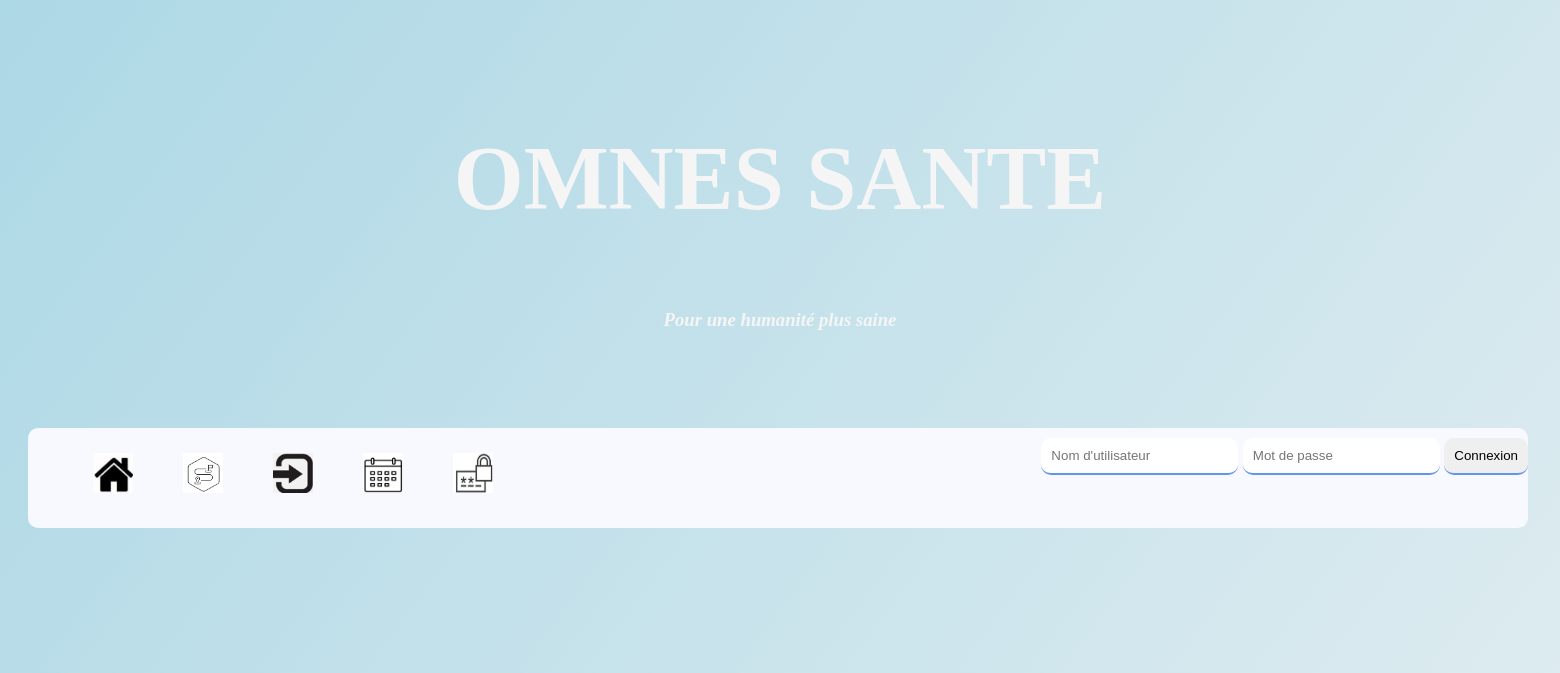
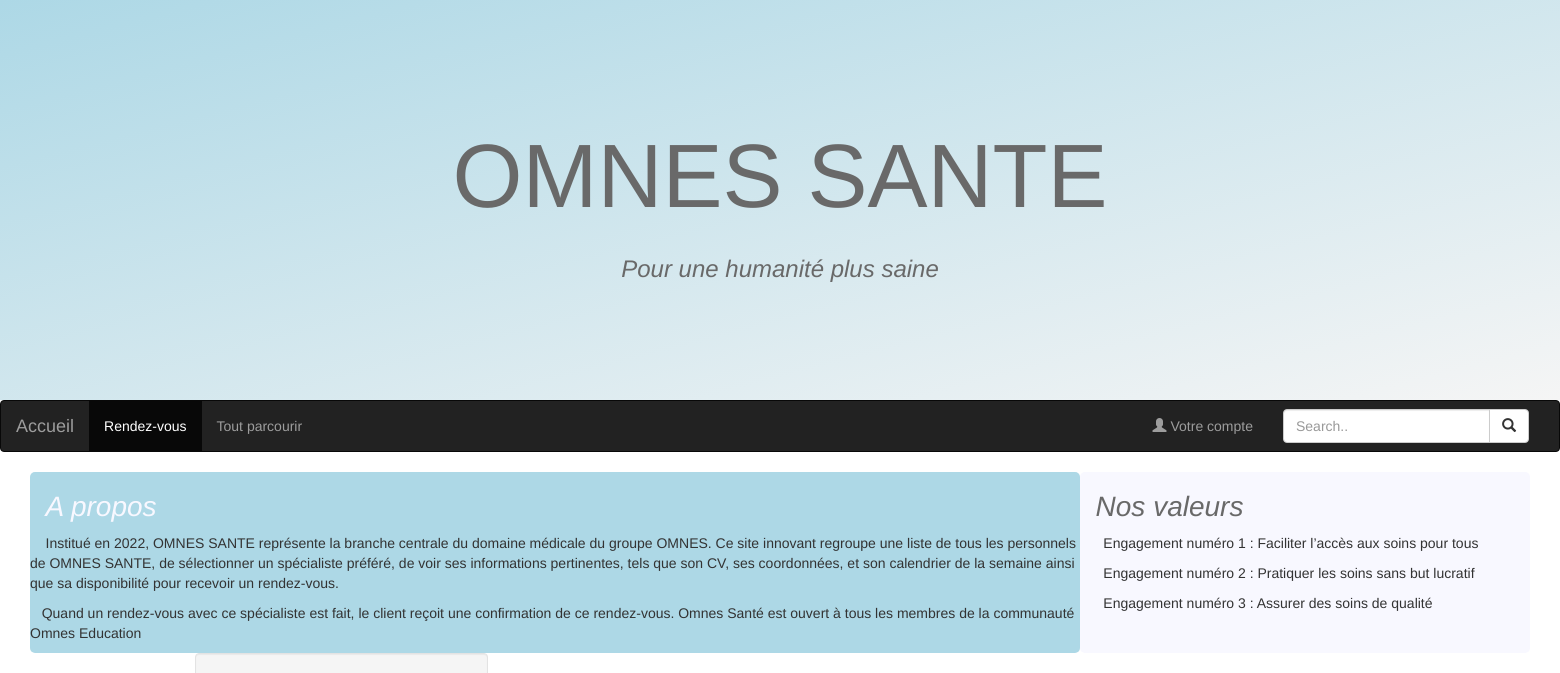
Before and after one commit to Usagizzz/Projet-Webdynamique, a PHP site: page /Accueil.php in a window 1560 px wide. Shown: the top 673 px of the page. Run offline with PHP 8.4, Linux system fonts and the light colour scheme.

Commit message:
Update Accueil.php

```diff
--- a/Accueil.php
+++ b/Accueil.php
@@ -2,75 +2,130 @@
 <html>
 <head>
   <title>Accueil</title>
-             <link rel="stylesheet" type="text/css" href="accueilcss.css">
-             <link rel="stylesheet" type="text/css" href="testchatcss.css">
-             <meta charset="utf-8" />
+  <meta charset="utf-8">
+  <meta name="viewport" content="width=device-width, initial-scale=1">
+  <link rel="stylesheet" href="https://maxcdn.bootstrapcdn.com/bootstrap/3.4.1/css/bootstrap.min.css">
+  <script src="https://ajax.googleapis.com/ajax/libs/jquery/3.6.0/jquery.min.js"></script>
+  <script src="https://maxcdn.bootstrapcdn.com/bootstrap/3.4.1/js/bootstrap.min.js"></script>
+  <style>
 
+   #apropos .contient{
+    padding: 70 px 10px;
+    max-width: 1500px;
+    margin: 0 auto;
+    display: flex;
+    flex-direction: row;
+}
+    #apropos .contient .gauche{
+        width: 70%;
+        background-color: lightblue;
+         border-radius: 5px;
+    }
+    #apropos .contient .gauche h3{
+        font-size: 2em;
+        color: ghostwhite;
+    }
+    #apropos .contient .droite{
+        width: 30%;
+        background-color: ghostwhite;
+         border-radius: 5px;
+
+    }
+    #apropos .contient .droite h3{
+        font-size: 2em;
+        color: dimgray;
+}
+.gestionrdv ul li{
+
+    list-style: none;
+    display: inline-block;
+    padding: 25px;
+     float: left;
+}
+.gestionrdv ul li h3{
+    color: black;
+}
+.gestionrdv ul li button{
+    border-radius: 15px;
+    border: none;
+}
+.gestionrdv ul li img{
+    border-radius: 15px;
+    border: none;
+}
+
+.gestionrdv ul li:hover{
+    transform: translateX(25px);
+}
+    iframe{
+      height: 100%;
+      width: 100%;
+    }
+
+    footer {
+      background-color: #555;
+      color: white;
+      padding: 15px;
+    }
+    header{
+    color: dimgray;
+    height: 50vh;
+    display: flex;
+    flex-direction: column;
+    justify-content: center;
+    align-items: center;
+    background:linear-gradient(to left top, whitesmoke, lightblue);
+
+}
+header h1{
+    font-size: 90px;
+}
+  </style>
 </head>
 <body>
-
-      <div class="wrapper">
-
    <header>
         <h1>OMNES SANTE</h1>
         <h3><em>Pour une humanité plus saine</em></h3>
       </header>
 
-        <div id="nav" class="navigation">
-            <ul>
-                <li> <a href="accueil.html">
-                    <span class="icone">
-                <img src="home.png" alt="Home" height="40" width="40"> </span>
-                 <span class="txt">Accueil </span>  </a>         </li>
-
-                 <li> <a href="specialiste.html">
-                    <span class="icone">
-                <img src="parcourir.png" alt="parcourir" height="40" width="40"> </span>
-                 <span class="txt">Tout parcourir </span>  </a>         </li>
-
-                   <li> <a href="login.html">
-                    <span class="icone">
-                <img src="authen.png" alt="Authentification" height="40" width="40">   </span>
-                <span class="txt">Recherche </span>  </a></li>
-
-                  <li> <a href="login.html">
-                    <span class="icone">
-                <img src="calendar.png" alt="Authentification" height="40" width="40">   </span>
-                <span class="txt">Rendez-vous </span>  </a></li>
-
-                  <li> <a href="login.html">
-                    <span class="icone">
-                <img src="motde.png" alt="Authentification" height="40" width="40">   </span>
-                <span class="txt">Votre compte </span>  </a></li>
-
-                <form class="connexion">
-                    <input type="text" name="nomuser" placeholder="Nom d'utilisateur">
-                    <input type="password" name="mdpuser" placeholder="Mot de passe">
-                    <button>Connexion</button>
-                   <!-- <input type="search" name="search" placeholder="Recherche">-->
+<nav class="navbar navbar-inverse">
+  <div class="container-fluid">
+    <div class="navbar-header">
+      <button type="button" class="navbar-toggle" data-toggle="collapse" data-target="#myNavbar">
+        <span class="icon-bar"></span>
+        <span class="icon-bar"></span>
+        <span class="icon-bar"></span>
+      </button>
+      <a class="navbar-brand" href="accueil.html">Accueil</a>
+    </div>
+    <div class="collapse navbar-collapse" id="myNavbar">
+      <ul class="nav navbar-nav">
+        <li class="active"><a href="rdv.html">Rendez-vous </a></li>
+        <li><a href="specialiste.html">Tout parcourir</a></li>
+      </ul>
+      <form class="navbar-form navbar-right" role="search">
+        <div class="form-group input-group">
+          <input type="text" class="form-control" placeholder="Search..">
+          <span class="input-group-btn">
+            <button class="btn btn-default" type="button">
+              <span class="glyphicon glyphicon-search"></span>
+            </button>
+          </span>
+        </div>
       </form>
+      <ul class="nav navbar-nav navbar-right">
+        <li><a href="login.html"><span class="glyphicon glyphicon-user"></span> Votre compte</a></li>
       </ul>
-
-            </div><!--fin navigation-->
-
-      <div id="caroussel">
-               <div class="images">
-                      <ul>
-         <li><img src="teamsante.png" width="300" height="200" /></li>
-         <li><img src="chirurgien.png" width="300" height="200" /></li>
-         <li><img src="ophtalmo.png" width="300" height="200" /></li>
-         <li><img src="dermato.png" width="300" height="200" /></li>
-                </ul>
-
     </div>
   </div>
+</nav>
 <!--A propos-->
     <section id="apropos">
         <div class="contient">
             <div class="gauche">
             <h3><em>&nbsp;&nbsp;A propos</em></h3>
             <div>
-                   <p> &nbsp;&nbsp;&nbsp; Ce site innovant permette au client de voir une liste de tous les personnelles de Omnes Santé, de sélectionner un spécialiste préféré, de voir ses informations pertinentes, tels que son CV, ses coordonnées, et son calendrier de la semaine ainsi que sa disponibilité pour recevoir un rendez-vous.</p>
+                   <p> &nbsp;&nbsp;&nbsp; Institué en 2022, OMNES SANTE  représente la branche centrale du domaine médicale du groupe OMNES. Ce site innovant regroupe une liste de tous les personnels de OMNES SANTE, de sélectionner un spécialiste préféré, de voir ses informations pertinentes, tels que son CV, ses coordonnées, et son calendrier de la semaine ainsi que sa disponibilité pour recevoir un rendez-vous.</p>
                    <p>&nbsp;&nbsp;&nbsp;Quand un rendez-vous avec ce spécialiste est fait, le client reçoit une confirmation de ce rendez-vous. Omnes Santé est ouvert à tous les membres de la communauté Omnes Education</p>
             </div><!--fin paragraphes-->
             </div><!--fin gauche-->
@@ -88,62 +143,62 @@
 
     </section>
 
+<div class="container text-center">
+  <div class="row">
+    <div class="col-sm-3 well">
+      <div class="well">
+        <iframe src="https://www.google.com/maps/embed?pb=!1m18!1m12!1m3!1d2625.3377133610643!2d2.281997230171113!3d48.85177024288572!2m3!1f0!2f0!3f0!3m2!1i1024!2i768!4f13.1!3m3!1m2!1s0x47e6701b4f58251b%3A0x167f5a60fb94aa76!2sECE%20Paris%20Lyon!5e0!3m2!1sfr!2sfr!4v1653430068691!5m2!1sfr!2sfr" width="600" height="450" style="border:0;" allowfullscreen="" loading="lazy" referrerpolicy="no-referrer-when-downgrade"></iframe>
+      </div>
+      <div class="well">
+        <p><a href="#">Notre équipe</a></p>
+        <p>
+          <span class="label label-default">Justine BOUDOUX</span>
+          <span class="label label-primary">Minh-Bao Potier</span>
+          <span class="label label-success">Thibaud PERRET</span>
+          <span class="label label-info">Clarence MAGNE</span>
+        </p>
+      </div>
+      <div class="alert alert-success fade in">
+        <a href="#" class="close" data-dismiss="alert" aria-label="close">×</a>
+        <p><strong>Bulletin santé de la semaine</strong></p>
+        <ul>
+          <li><em>Nouvelle maladie enregistrée sur Paris : Variole du singe</em></li>
+          <li><em>Diminution progressive du COVID-19 ? On en parle </em></li>
+          <li><em>Collecte de sang à Rouen : venez sauver une vie comme Wanda</em></li>
+        </ul>
+      </div>
+         <p style="color: dimgray;"> <strong>Evenements de la semaine </strong></p>
+        <ul>
+          <li>Portes ouvertes OMNES SANTE : 1 mai 2022</li>
+          <li>Séminaire sur la cafet de E2 </li>
+          <li>Rencontre avec l'administration du groupe OMNES</li>
+        </ul>
+    </div>
+    <div class="col-sm-7">
+
         <!--Interactions clients-->
     <div class="gestionrdv">
 
-            <ul>
+            <tr>
 
-            <li> <h3>Prendre un rendez-vous</h3>
-            <a href="rdv.html"> <button type="button"> <img src="rdvfond.png" name="fondrdv" alt="image_sympa" height="200" width="200"></button> </a> </li>
+            <td> <h3>Prendre un rendez-vous</h3>
+            <a href="rdv.html"> <button type="button"> <img src="rdvfond.png" name="fondrdv" alt="image_sympa" height="200" width="200"></button> </a> </td>
 
 
-           <li> <h3>Historique des consultations</h3>
-            <a href=""> <button type="button"> <img src="historique.png" height="200" width="200"> </button> </a> </li>
-          </ul>
+           <td> <h3>Historique des consultations</h3>
+            <a href=""> <button type="button"> <img src="historique.png" height="200" width="200"> </button> </a> </td>
+          </tr>
 
     </div> <!--fin gestionrdv-->
-    <div class="map">
-        <iframe src="https://www.google.com/maps/embed?pb=!1m18!1m12!1m3!1d2625.3377133610643!2d2.281997230171113!3d48.85177024288572!2m3!1f0!2f0!3f0!3m2!1i1024!2i768!4f13.1!3m3!1m2!1s0x47e6701b4f58251b%3A0x167f5a60fb94aa76!2sECE%20Paris%20Lyon!5e0!3m2!1sfr!2sfr!4v1653430068691!5m2!1sfr!2sfr" width="600" height="450" style="border:0;" allowfullscreen="" loading="lazy" referrerpolicy="no-referrer-when-downgrade"></iframe>
 
      </div>
+</div>
 
+<footer class="container-fluid text-center">
+  <p><em>Nous contacter :</em></p>
+  <p>Tel: +33 01 02 03 04 05</p>
+  <p>Courriel : administration@omnessante.fr</p>
+</footer>
 
-<!--test chatbox-->
-<!--
- <div class="chat-bar-collapsible">
-        <button id="chat-button" class="collapsible" type="button"> Contactez-nous</button>
-        <div class="content">
-            <div class="full-chat-block">
-                <div class="outer">
-                    <div class="chat-container">
-                        <div id=chatbox>
-                            <h5 id="timestamp"></h5>
-                            <p id="botStarterMessage" class="botText"><span>Chargement ...</span></p>
-                        </div>
-                    --> <!--fin chatbox-->
-<!--
-                       <div class="chat-bar">
-                        <div id="userInput">
-                            <input type="text" name="msg" id="textInput" clas="inputt-box" placeholder="Appuyer Entrer pour envoyer un message">
-                            <p>
-                            </p>
-
-                        </div>
-                    --> <!--fin userInput-->
-                      <!-- </div>--> <!--fin chatbar-->
-                    <!--   <div id="chat-bar-bottom">
-                            <p></p>
-
-                       </div>
-                     </div> --> <!--fin chat-container-->
-               <!--  </div>  -->  <!--fin outer-->
-           <!-- </div> --> <!--fin full chat block-->
-
-    <!--    </div>
-
-    </div>-->
-  <!--fin test chatbox-->
-     </div> <!--fin wrapper-->
 </body>
-
 </html>
```
Lines whose indentation alone changed are shown as unchanged.
